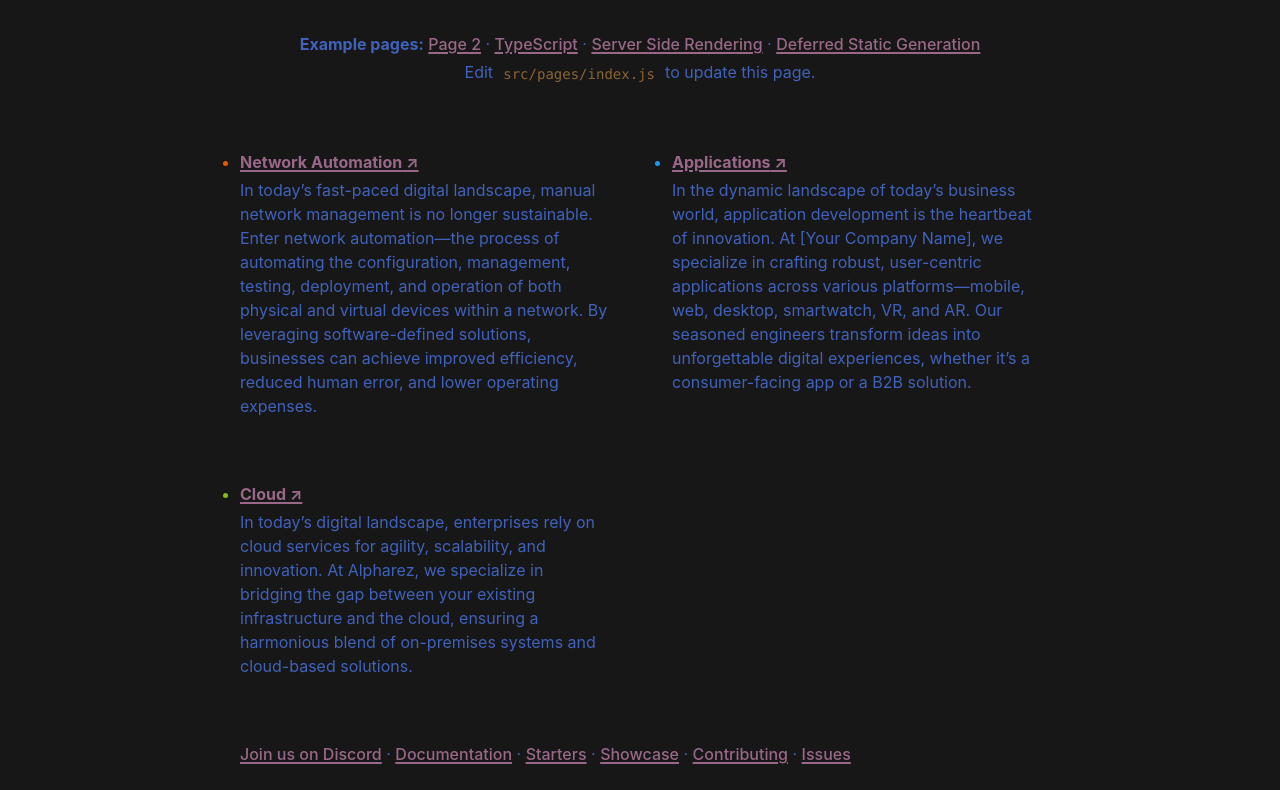
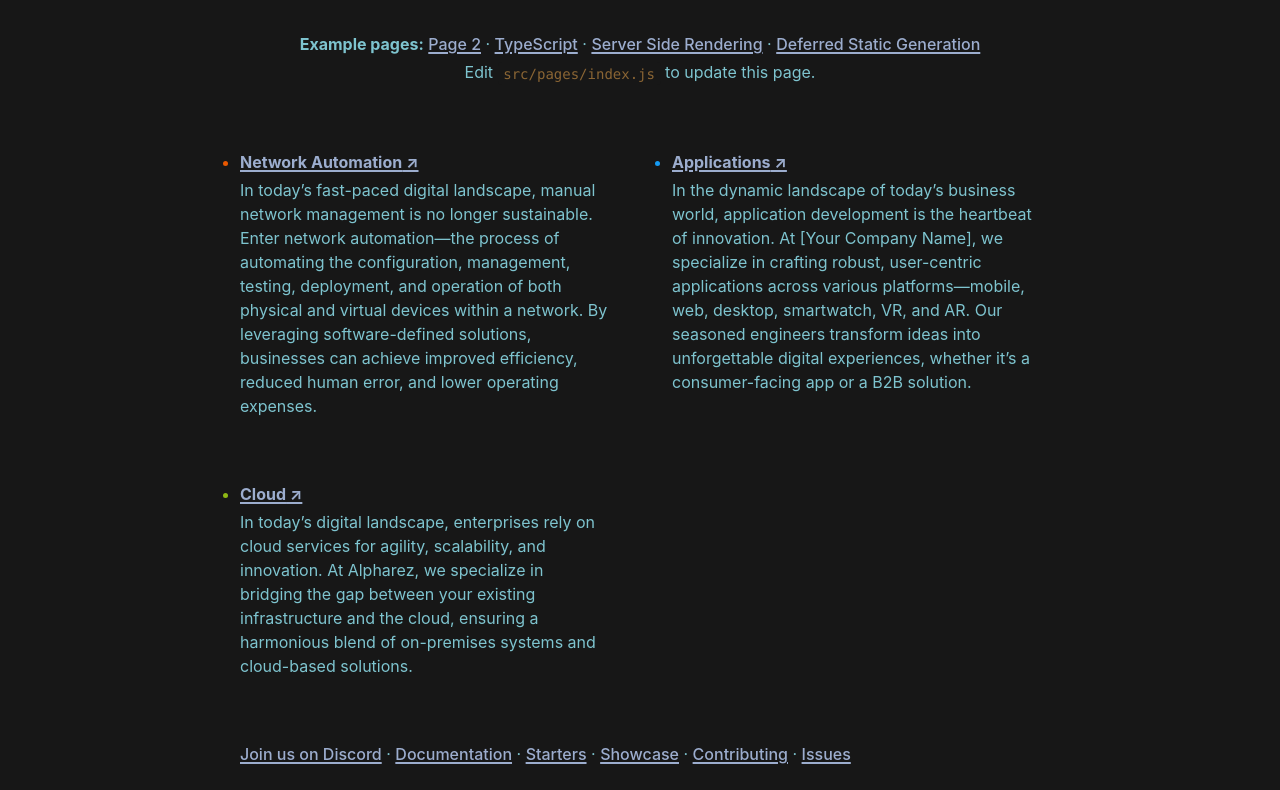
Before and after one commit to alpharez/alpha-gatsby, a Gatsby site: page / in a window 1280 px wide. Shown: the part 233-1023 px from the top of the page. Built offline with nearby package versions, Linux system fonts and the light colour scheme; Gatsby itself is replaced by a stand-in of ours.

Commit message:
playing with text colors

```diff
--- a/src/components/layout.css
+++ b/src/components/layout.css
@@ -1,7 +1,7 @@
 :root {
   --border-radius: 4px;
-  --color-text: #4062bb;
-  --color-primary: #996888;
+  --color-text: #7EC4CF;
+  --color-primary: #9CADCE;
   --color-code-bg: #171717;
   --color-code: #8a6534;
   --font-sans: -apple-system, BlinkMacSystemFont, "Segoe UI", Helvetica, Arial,
```
